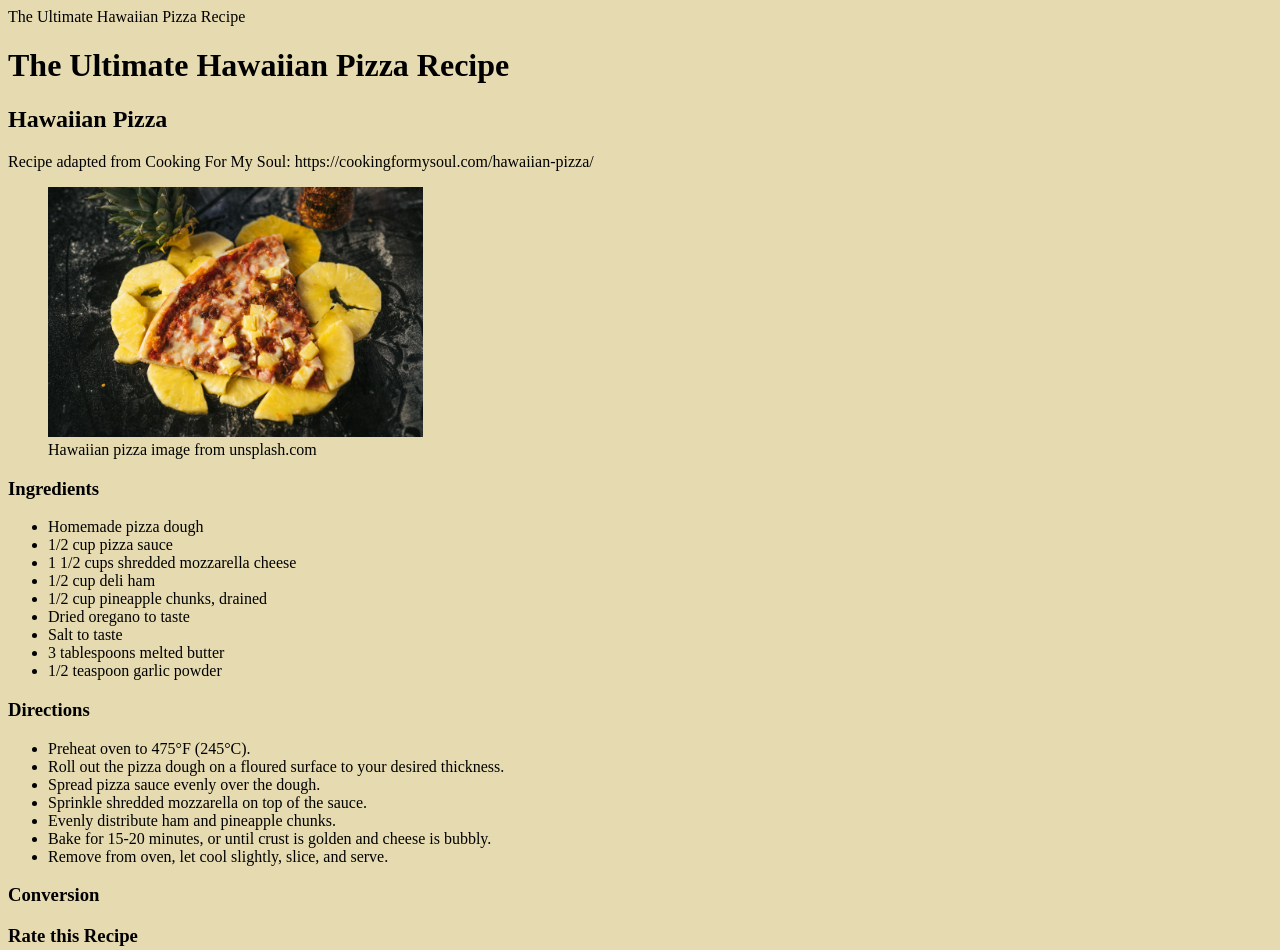
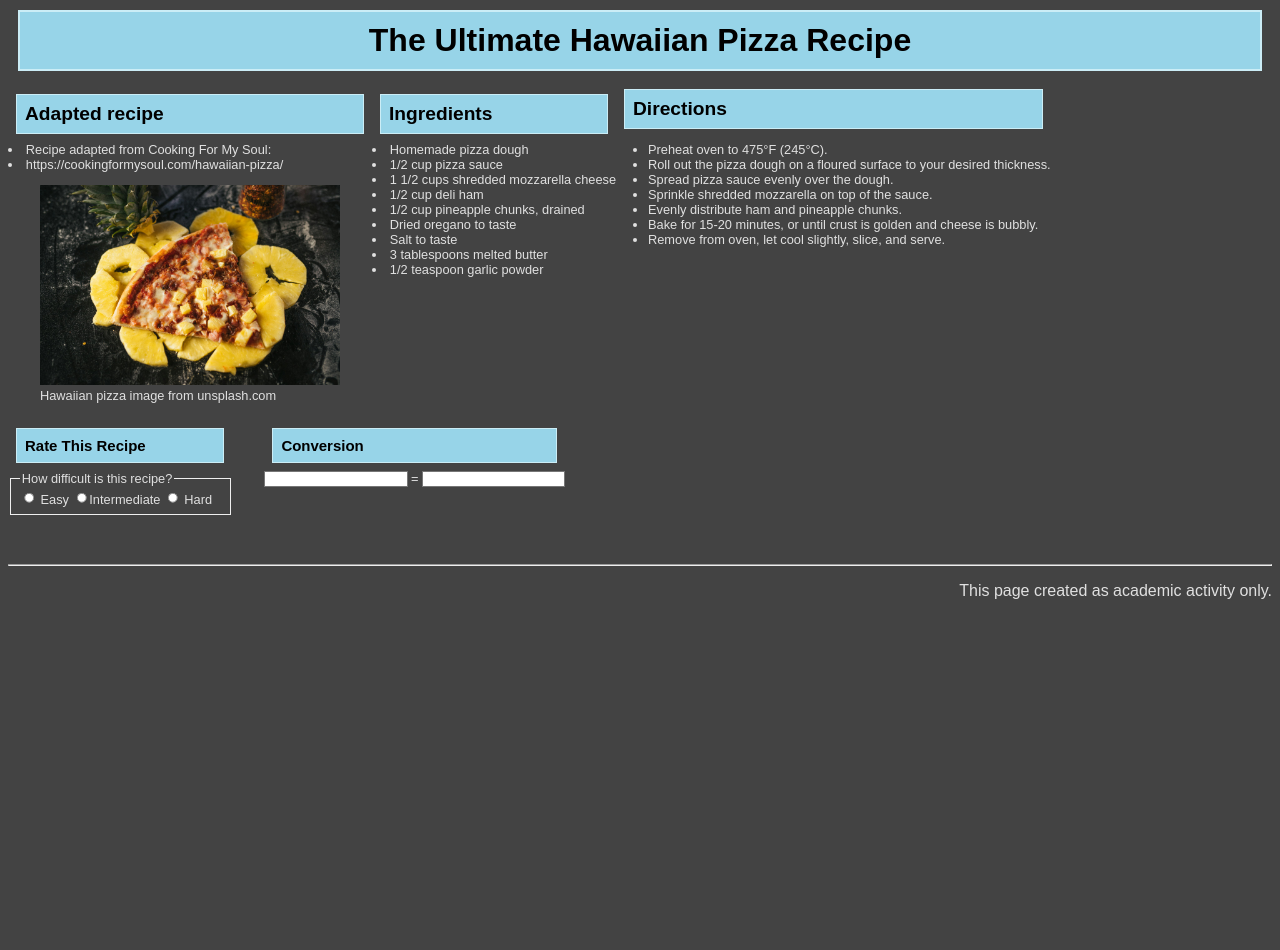
Before and after one commit to ahof1/CodingAssignment3, a plain HTML site: page index.html in a window 1280 px wide. Shown: the top 950 px of the page. After the commit the page ends 800 px from the top, so only its background shows below. Drawn offline with Linux system fonts and the light colour scheme.

Commit message:
changed layout

```diff
--- a/css/style.css
+++ b/css/style.css
@@ -1,11 +1,56 @@
 
 body {
-background: #e6dbb0;
-color:#b6a4a4
-font-family:
+background: #434343;
+color:#e0e0e0;
+  font-family: "Goldman", sans-serif;
+  font-weight: 400;
+  font-style: normal;
 }
 
-h1, h2, h3 {
-    color:
-    font-style: ;
+h1 {
+      background: rgb(151, 212, 232);
+  border: 2px solid rgb(203, 237, 246);
+  padding: 10px;
+  margin: 10px;
+text-align: center;
+    color: black;
+  font-family: "Goldman", sans-serif;
+  font-weight: 600;
+  font-style: bold;
 }
+
+h2, h3 {
+     background: rgb(151, 212, 232);
+  border: 2px solid rgb(203, 237, 246);
+  padding: 10px;
+  margin: 10px;
+    color: black;
+  font-family: "Goldman", sans-serif;
+  font-weight: 800;
+  font-style: normal;
+}
+
+div {
+ border: double cornflowerblue;
+}
+/*
+p {
+  background: rgba(255, 234, 117, 0.3);
+  border: 2px solid rgb(233, 233, 228);
+  padding: 10px;
+  margin: 10px;
+}
+*/
+span {
+  background: white;
+  border: 1px solid black;
+}
+
+section {
+  display: flex;
+  flex-direction: row;
+  zoom: 0.8;
+}
+section {
+  flex-wrap: wrap;
+}
--- a/index.html
+++ b/index.html
@@ -3,9 +3,74 @@
   <head>
     <meta charset="UTF-8">
     <meta name="author" content="AngelH">
-    <link href="css/style.css" rel="stylesheet" type="text/css"
+    <link href="css/style.css" rel="stylesheet" type="text/css">
 
-   <title>The Ultimate Hawaiian Pizza Recipe</title>
+  <header>
+  <h1>The Ultimate Hawaiian Pizza Recipe</h1>
+</header>
+<section>
+    <article>
+    </p><h2>Adapted recipe</h2>
+
+      <li>Recipe adapted from Cooking For My Soul:</li>
+      <li>https://cookingformysoul.com/hawaiian-pizza/ </li>
+
+    <figure>
+      <img src="images/Hawaiian-pizza.jpg"
+           alt="Hawaiian pizza" height="250">
+      <figcaption>Hawaiian pizza image from unsplash.com</figcaption>
+    </figure>
+    </p>
+  </article>
+  <article>
+    <p><h2>Ingredients</h2>
+    <li>Homemade pizza dough</li>
+      <li>1/2 cup pizza sauce</li>
+      <li>1 1/2 cups shredded mozzarella cheese</li>
+      <li>1/2 cup deli ham</li>
+      <li>1/2 cup pineapple chunks, drained</li>
+      <li>Dried oregano to taste</li>
+      <li>Salt to taste</li>
+      <li>3 tablespoons melted butter</li>
+      <li>1/2 teaspoon garlic powder</li></p>
+  </article>
+  <article>
+    <h2>Directions</h2>
+    <p><ul>
+      <li>Preheat oven to 475°F (245°C).</li>
+      <li>Roll out the pizza dough on a floured surface to your desired thickness.</li>
+      <li>Spread pizza sauce evenly over the dough.</li>
+      <li>Sprinkle shredded mozzarella on top of the sauce.</li>
+      <li>Evenly distribute ham and pineapple chunks.</li>
+      <li>Bake for 15-20 minutes, or until crust is golden and cheese is bubbly.</li>
+      <li>Remove from oven, let cool slightly, slice, and serve.</li>
+    </ul></p>
+  </article>
+
+</section>
+
+<section>
+  <article>
+    <p> <h3 class="rate">Rate This Recipe</h3>
+    <fieldset style="width: 250px;">
+      <legend>How difficult is this recipe?</legend>
+        <input type="radio" id="easy" name="easy"> Easy
+        <input type="radio" id="med" name="med">Intermediate
+        <input type="radio"id="hard" name="hard"> Hard
+    </fieldset>
+    <p>&nbsp;</p></p>
+  </article>
+  <article>
+    <p><ul>
+       <h3>Conversion</h3>
+    <input type="text" id="tblspn" name ="tblspn">
+    =
+    <input type="text" id="cups" name="cups">
+    </ul></p>
+  </article>
+</section>
+<!--
+  <title>The Ultimate Hawaiian Pizza Recipe</title>
   </head>
   <body>
     <h1>The Ultimate Hawaiian Pizza Recipe</h1>
@@ -32,6 +97,8 @@
       <li>3 tablespoons melted butter</li>
       <li>1/2 teaspoon garlic powder</li>
     </ul>
+-->
+
 <!--
     <h3>Equipment</h3>
     <ul>
@@ -43,6 +110,7 @@
       <li>Large spoon</li>
     </ul>
 -->
+<!--
     <h3>Directions</h3>
     <ul>
       <li>Preheat oven to 475°F (245°C).</li>
@@ -54,10 +122,19 @@
       <li>Remove from oven, let cool slightly, slice, and serve.</li>
     </ul>
 
+    <h3 class="rate">Rate This Recipe</h3>
+    <fieldset style="width: 250px;">
+      <legend>How difficult is this recipe?</legend>
+        <input type="radio" id="easy" name="easy"> Easy
+        <input type="radio" id="med" name="med">Intermediate
+        <input type="radio"id="hard" name="hard"> Hard
+    </fieldset>
+    <p>&nbsp;</p>
     <h3>Conversion</h3>
-
-    <h3>Rate this Recipe</h3>
-
+    <input type="text" id="tblspn" name ="tblspn">
+    =
+    <input type="text" id="cups" name="cups">
+  -->
     <hr>
 
     <p style="text-align: right;">This page created as academic activity only.</p>
```
Also changed, not shown: 1 other file.
